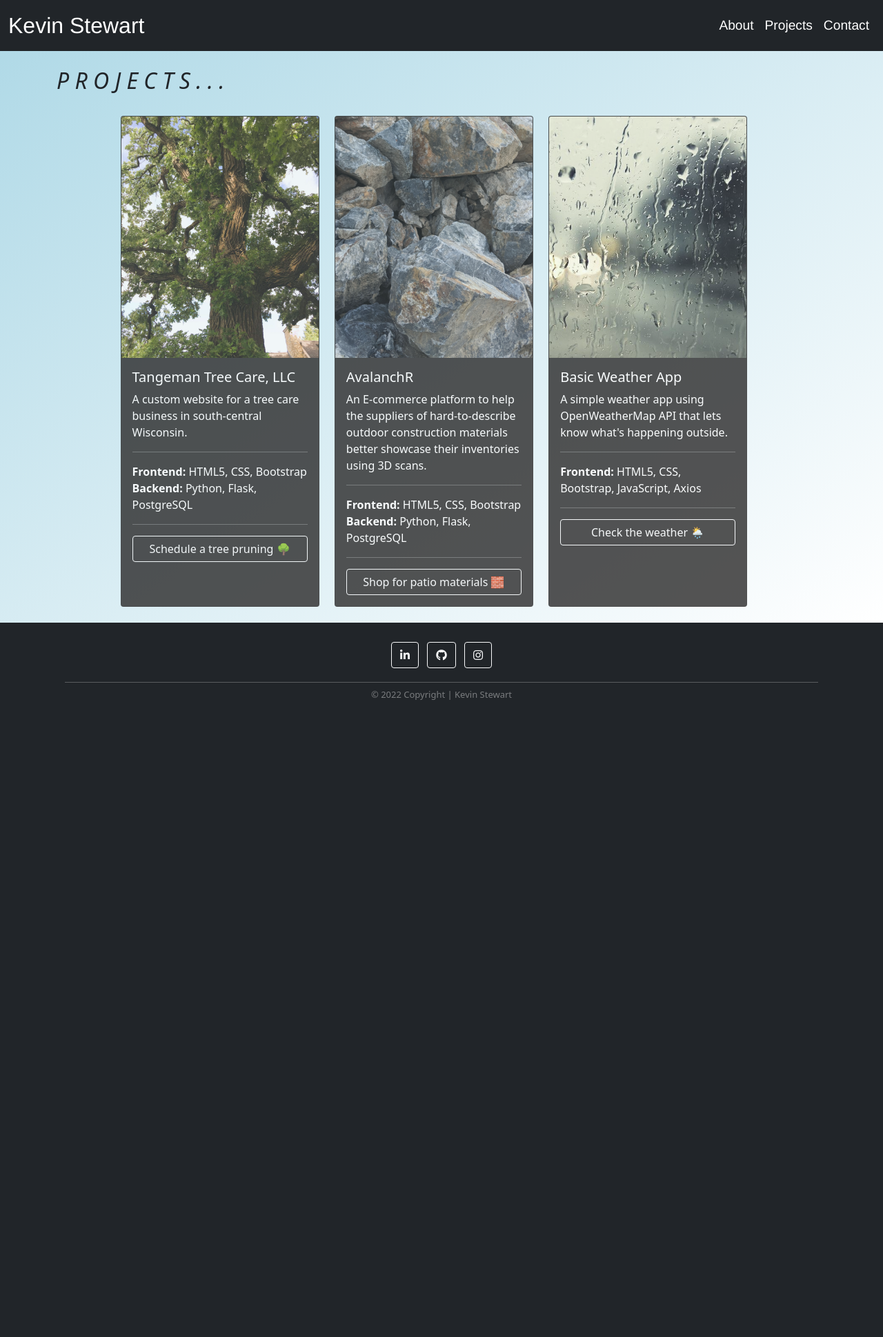
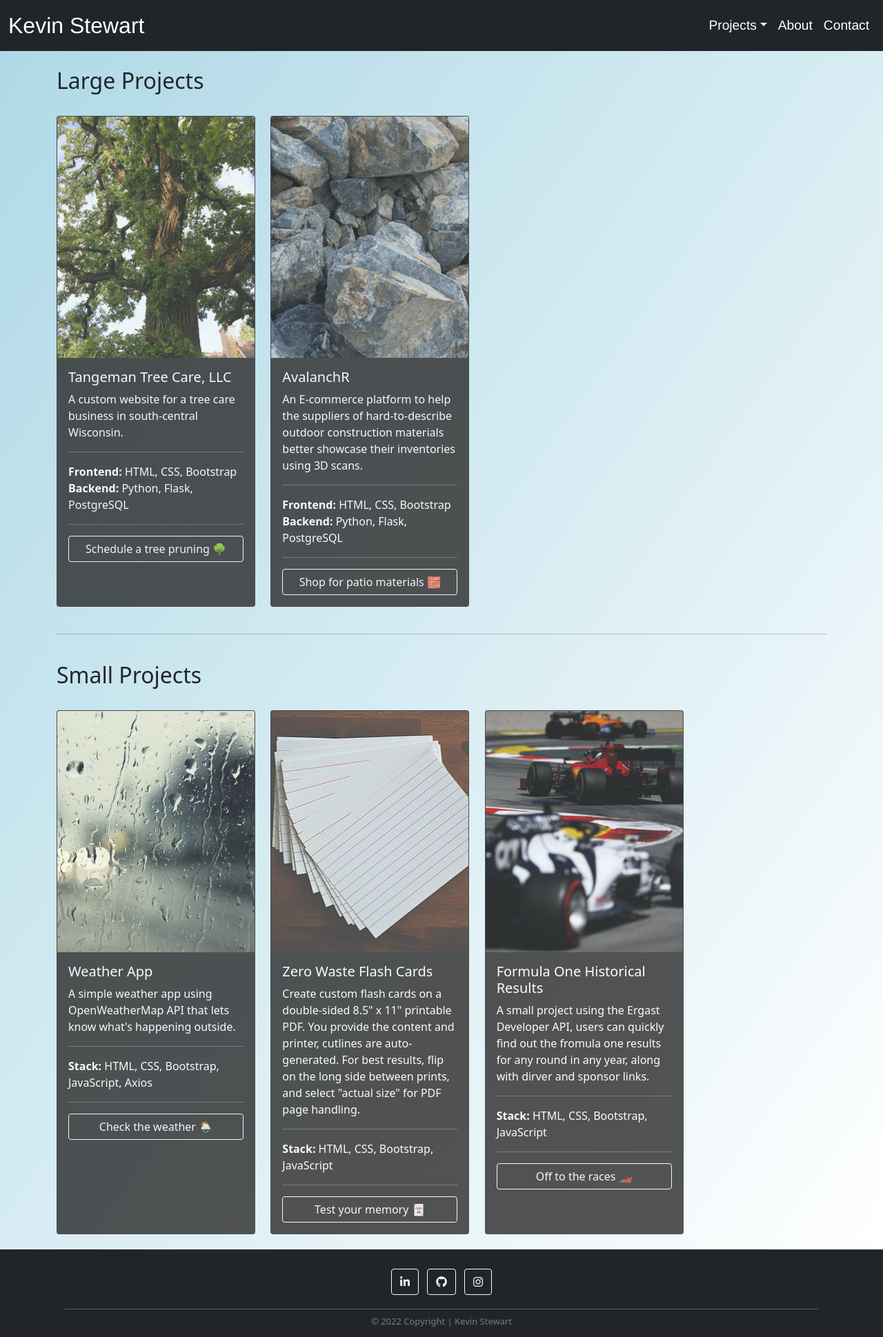
Before and after one commit to kevin-stew/kevin-stewart, a Flask app: page /projects in a window 1280 px wide. Shown: the whole page at 69% size. Before the commit the page ends 1015 px from the top, so only its background shows below. Run offline with Flask 2, Linux system fonts and the light colour scheme; some libraries are stand-ins or nearby versions.

Commit message:
nav bar project types, landscape projects added

```diff
--- a/app/site/routes.py
+++ b/app/site/routes.py
@@ -20,6 +20,10 @@ def about():
 def projects():
     return render_template('projects.html')
 
+@site.route('/landscapes')
+def landscapes():
+    return render_template('landscapes.html')
+
 @site.route('/contact', methods=['GET', 'POST'])
 def contact():
     form = ContactForm()
--- a/app/site/site_templates/index.html
+++ b/app/site/site_templates/index.html
@@ -31,7 +31,7 @@
             <a href="{{ url_for('site.projects') }}">
                 <img src="../../static/images/webdev1.png" alt="Projects" class="homeIcon">
             </a>
-            <h4>My Work</h4>
+            <h4>Tech Projects</h4>
         </div>
 
         <div class="text-center homeIcons">
--- a/app/site/site_templates/projects.html
+++ b/app/site/site_templates/projects.html
@@ -4,10 +4,11 @@
 
 <div class="container">
 <br>
-<h2><i>P R O J E C T S . . .</i></h2>
+<h2>Large Projects</h2>
 <br>
+
 <!-- page content goes here -->
-<div class="d-flex justify-content-center flex-wrap">
+<div class="d-flex flex-wrap">
 
 <div class="card" style="width: 18rem;">
   <img src="../../static/images/tangeman1.JPG" class="card-img-top" alt="Tangeman Tree Care">
@@ -15,60 +16,69 @@
       <h5 class="card-title">Tangeman Tree Care, LLC</h5>
       <p class="card-text">A custom website for a tree care business in south-central Wisconsin.<br>
         <hr>
-        <b>Frontend:</b> HTML5, CSS, Bootstrap<br>
+        <b>Frontend:</b> HTML, CSS, Bootstrap<br>
         <b>Backend:</b> Python, Flask, PostgreSQL</p>
         <hr>
-      <a href="https://tangeman-tree-care.herokuapp.com/" class="btn btn-outline-light projectLink" target="_blank">Schedule a tree pruning 🌳</a>
+      <a href="https://tangeman-tree-care.herokuapp.com/" class="btn btn-outline-light projectLink">Schedule a tree pruning 🌳</a>
     </div>
   </div>
 
   <div class="card" style="width: 18rem;">
-  <img src="../../static/images/avalanchr.jpg" class="card-img-top" alt="#">
+  <img src="../../static/images/avalanchr.jpg" class="card-img-top" alt="boulder-scanning">
     <div class="card-body">
       <h5 class="card-title">AvalanchR </h5>
       <p class="card-text">An E-commerce platform to help the suppliers of hard-to-describe outdoor construction materials better showcase their inventories using 3D scans.<br>
         <hr>
-        <b>Frontend:</b> HTML5, CSS, Bootstrap<br>
+        <b>Frontend:</b> HTML, CSS, Bootstrap<br>
         <b>Backend:</b> Python, Flask, PostgreSQL</p>
         <hr>
-      <a href="http://www.avalanchr.com/" class="btn btn-outline-light projectLink" target="_blank">Shop for patio materials 🧱</a>
+      <a href="http://www.avalanchr.com/" class="btn btn-outline-light projectLink" >Shop for patio materials 🧱</a>
     </div>
   </div>
   <br>
+</div>
 
+<hr>
+<br>
+<h2>Small Projects</h2>
+<br>
+
+<div class="d-flex flex-wrap">
   <div class="card" style="width: 18rem;">
-  <img src="../../static/images/weather_app.JPG" class="card-img-top" alt="#">
+  <img src="../../static/images/weather_app.JPG" class="card-img-top" alt="weather-app">
     <div class="card-body">
-      <h5 class="card-title">Basic Weather App</h5>
+      <h5 class="card-title">Weather App</h5>
       <p class="card-text">A simple weather app using OpenWeatherMap API that lets know what's happening outside.</p>
       <hr>
-      <b>Frontend:</b> HTML5, CSS, Bootstrap, JavaScript, Axios
+      <b>Stack:</b> HTML, CSS, Bootstrap, JavaScript, Axios
       <hr>
       <a href="{{ url_for('project.weatherapp') }}" class="btn btn-outline-light projectLink">Check the weather 🌦</a>
     </div>
   </div>
 
-  <!-- <div class="card" style="width: 18rem;">
-  <img src="https://via.placeholder.com/300x400" class="card-img-top" alt="#">
+  <div class="card" style="width: 18rem;">
+  <img src="../../static/images/flash_cards.PNG" class="card-img-top" alt="flash-cards">
     <div class="card-body">
-      <h5 class="card-title">This Website</h5>
-      <p class="card-text">A basic portfolio website to showcase myself and my work, thanks for stopping by!<br>
-        <hr>
-        <b>Frontend:</b> HTML5, CSS, Bootstrap<br>
-        <b>Backend:</b> Python, Flask</p>
-        <hr>
-      <a href="#" class="btn btn-outline-light projectLink disabled">You're already here :)</a>
+      <h5 class="card-title">Zero Waste Flash Cards</h5>
+      <p class="card-text">Create custom flash cards on a double-sided 8.5" x 11" printable PDF. You provide the content and printer, cutlines are auto-generated. For best results, flip on the long side between prints, and select "actual size" for PDF page handling. </p>
+      <hr>
+      <b>Stack:</b> HTML, CSS, Bootstrap, JavaScript
+      <hr>
+      <a href="https://kevin-stew.github.io/zero-waste-flash-cards/" class="btn btn-outline-light projectLink">Test your memory 🃏</a>
     </div>
-  </div> -->
+  </div>
 
-  <!-- <div class="card" style="width: 18rem;">
-  <img src="https://via.placeholder.com/300x400" class="card-img-top" alt="#">
+  <div class="card" style="width: 18rem;">
+  <img src="../../static/images/formulaone.JPG" class="card-img-top" alt="racer-api">
     <div class="card-body">
-      <h5 class="card-title">Project Name</h5>
-      <p class="card-text">Project description...  </p>
-      <a href="#" class="btn btn-primary" target="_blank">Check it out!</a>
+      <h5 class="card-title">Formula One Historical Results</h5>
+      <p class="card-text">A small project using the Ergast Developer API, users can quickly find out the fromula one results for any round in any year, along with dirver and sponsor links.</p>
+      <hr>
+      <b>Stack:</b> HTML, CSS, Bootstrap, JavaScript
+      <hr>
+      <a href="https://kevin-stew.github.io/f1-racer-api/" class="btn btn-outline-light projectLink">Off to the races 🏎</a>
     </div>
-  </div> -->
+  </div>
 
 </div>
 
--- a/app/static/css/main.css
+++ b/app/static/css/main.css
@@ -1,4 +1,4 @@
-/* *{border: aqua 1px solid;} */
+/* *{border: red 1px solid;} */
 
 /* ALL PAGES start */
 body{
--- a/app/templates/base.html
+++ b/app/templates/base.html
@@ -18,23 +18,29 @@
 <div class="main">
 
  <!-- user nav bar -->
- <nav class="navbar navbar-expand-lg navbar-dark bg-dark navbar-main">
-    <div class="container-fluid">
-      <a class="navbar-brand" href="{{ url_for('site.home') }}">Kevin Stewart</a>
+      <nav class="navbar navbar-expand-lg navbar-dark bg-dark">
+        <div class="container-fluid">
+          <a class="navbar-brand" href="{{ url_for('site.home') }}">Kevin Stewart</a>
+          <button class="navbar-toggler" type="button" data-bs-toggle="collapse" data-bs-target="#navbarNavDropdown" aria-controls="navbarNavDropdown" aria-expanded="false" aria-label="Toggle navigation">
+            <span class="navbar-toggler-icon"></span>
+          </button>
 
-      <button class="navbar-toggler" type="button" data-bs-toggle="collapse" data-bs-target="#navbarNavAltMarkup"
-              aria-controls="navbarNavAltMarkup" aria-expanded="false" aria-label="Toggle navigation">
-        <span class="navbar-toggler-icon"></span>
-      </button>
-
-        <div class="collapse navbar-collapse justify-content-end" id="navbarNavAltMarkup">
-            <div class="navbar-nav">
-
-              <a class="nav-link active" href="{{ url_for('site.about') }}">About</a>
-              <a class="nav-link active" href="{{ url_for('site.projects') }}">Projects</a>
-              <a class="nav-link active" href="{{ url_for('site.contact') }}">Contact</a>
-
-            </div>
+          <div class="collapse navbar-collapse justify-content-end" id="navbarNavDropdown">
+            <ul class="navbar-nav">
+              <li class="nav-item dropdown">
+                <a class="nav-link dropdown-toggle active" href="#" id="navbarDropdownMenuLink" role="button" data-bs-toggle="dropdown" aria-expanded="false">Projects</a>
+                <ul class="dropdown-menu" aria-labelledby="navbarDropdownMenuLink">
+                  <li><a class="dropdown-item" href="{{ url_for('site.projects') }}">Tech</a></li>
+                  <li><a class="dropdown-item" href="{{ url_for('site.landscapes') }}">Landscape</a></li>
+                </ul>
+              </li>
+              <li class="nav-item">
+                <a class="nav-link active" aria-current="page" href="{{ url_for('site.about') }}">About</a>
+              </li>
+              <li class="nav-item">
+                <a class="nav-link active" href="{{ url_for('site.contact') }}">Contact</a>
+              </li>
+            </ul>
           </div>
         </div>
       </nav>
```
Also changed, not shown: app/site/site_templates/landscapes.html (added, +120 -0 lines), app/static/images/flash_cards.PNG (added), app/static/images/lakeshore_east_axon.JPG (added), app/static/images/mart_park_1.JPG (added), app/static/images/mci_1.JPG (added), app/static/images/qua_1.JPG (added), app/static/images/rose_spur_1.JPG (added), app/static/images/sunset_1.JPG (added), app/static/images/title_town_1.JPG (added), app/static/images/zna_1.JPG (added), 1 other file.
